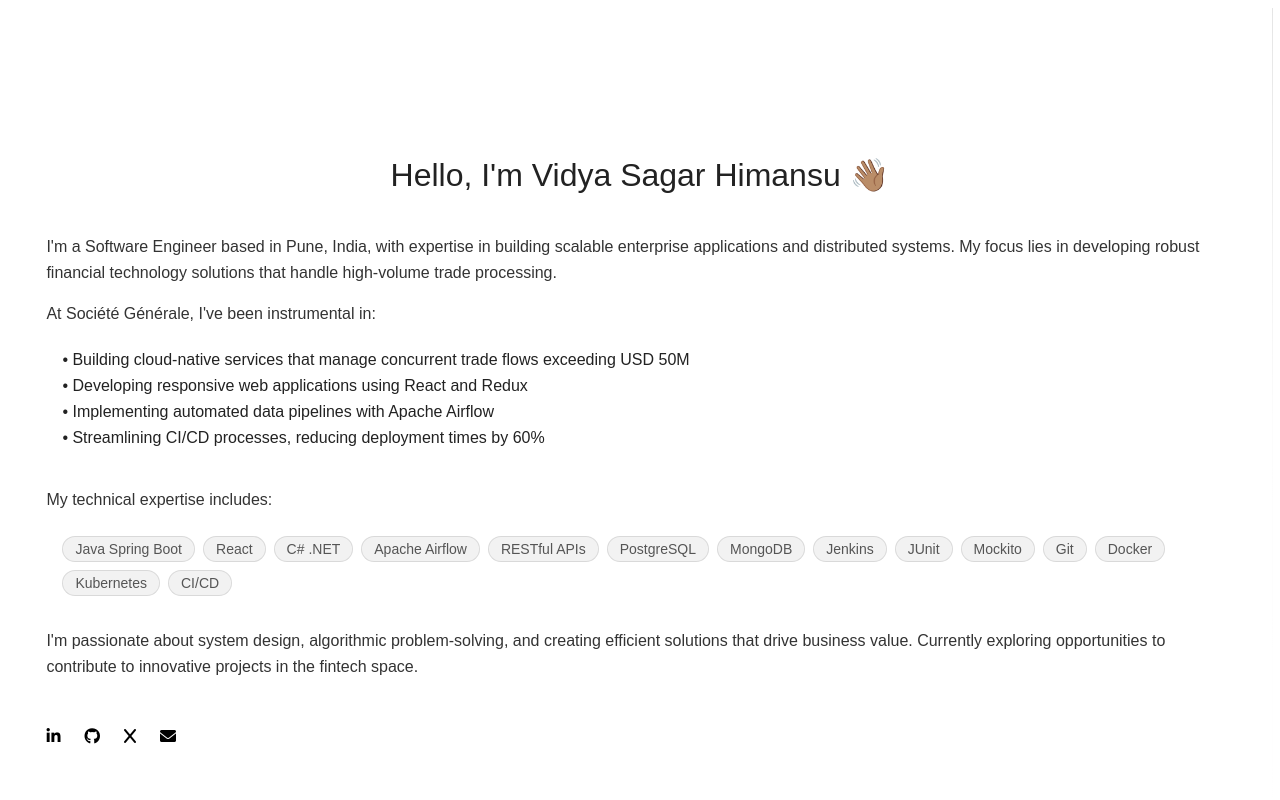
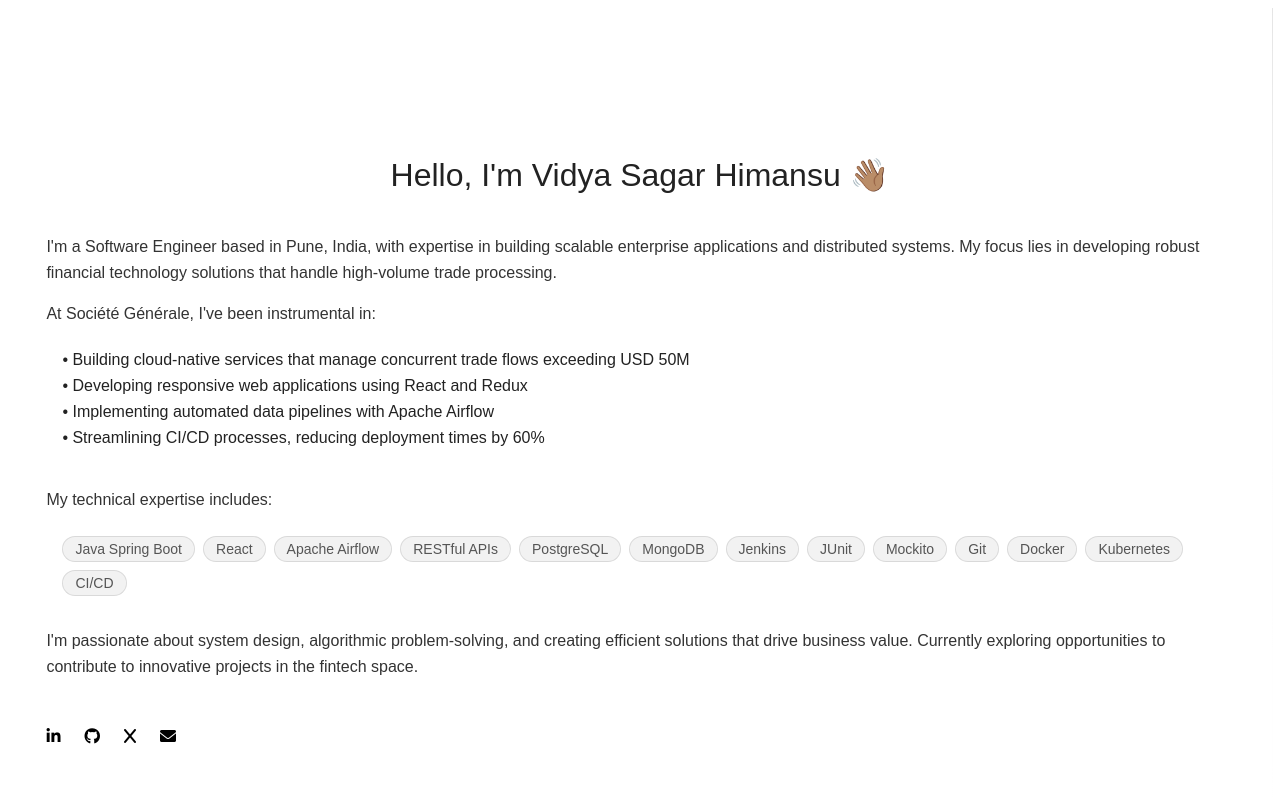
Before and after one commit to VidyaSagarHimansu/Himansu, a React (Vite) app: page / in a window 1280 px wide. Shown: the top 800 px of the page. Built offline with nearby package versions, Linux system fonts and the light colour scheme.

Commit message:
putting focus on java

```diff
--- a/src/About/About.jsx
+++ b/src/About/About.jsx
@@ -40,7 +40,6 @@ function About(){
                 }}>
                     <span className="tech-tag">Java Spring Boot</span>
                     <span className="tech-tag">React</span>
-                    <span className="tech-tag">C# .NET</span>
                     <span className="tech-tag">Apache Airflow</span>
                     <span className="tech-tag">RESTful APIs</span>
                     <span className="tech-tag">PostgreSQL</span>
```
